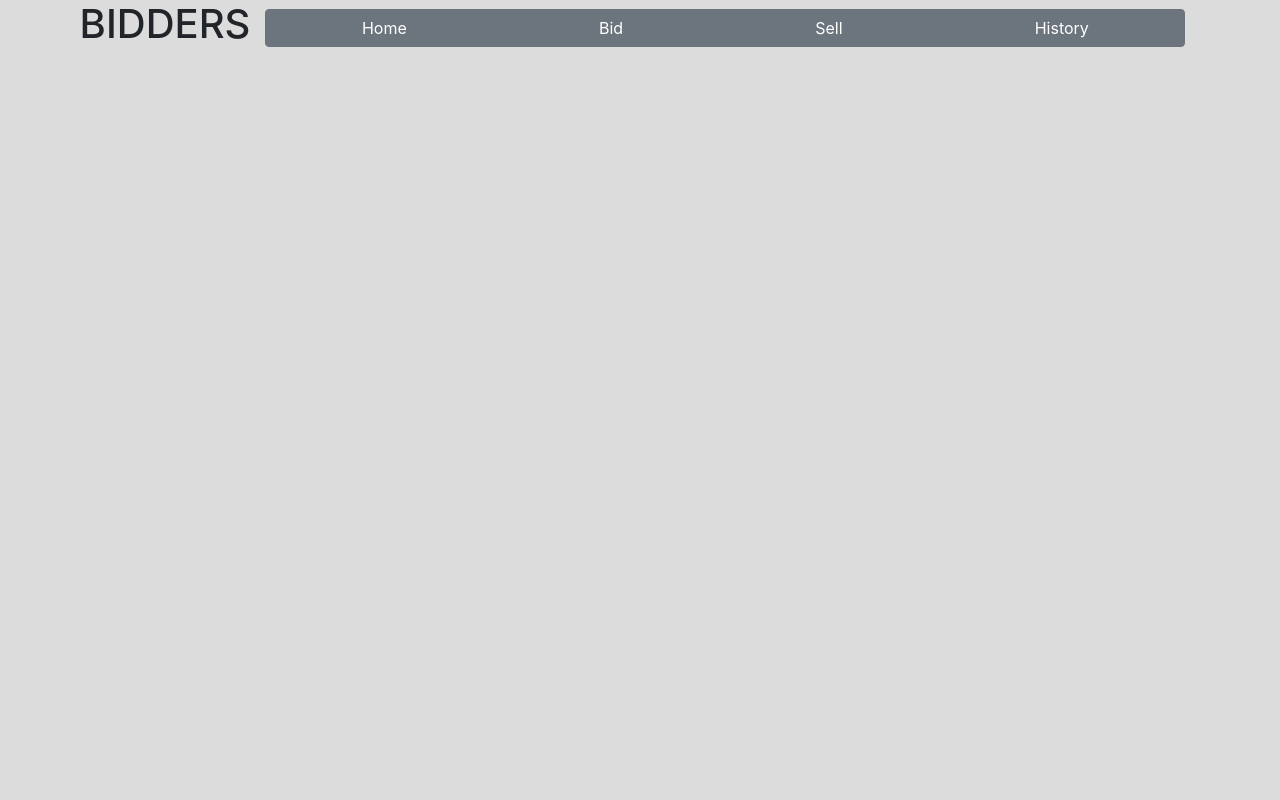
After one commit to wreed87/bidder, a Django app: page /_parent/ in a window 1280 px wide. The commit adds this page. Run offline with Django 3.2, Linux system fonts and the light colour scheme; some libraries are stand-ins or nearby versions.

Commit message:
Homepage and Ribbon

```diff
--- /dev/null
+++ b/bidder/src/myapp/templates/_parent.html
@@ -0,0 +1,35 @@
+<!-- templates/home.html -->
+{% load static %}
+<html lang="en">
+<head>
+		<!-- BootstrapCDN -->
+		<link rel="stylesheet" href="https://stackpath.bootstrapcdn.com/bootstrap/4.3.1/css/bootstrap.min.css" integrity="sha384-ggOyR0iXCbMQv3Xipma34MD+dH/1fQ784/j6cY/iJTQUOhcWr7x9JvoRxT2MZw1T" crossorigin="anonymous">
+		<script src="https://stackpath.bootstrapcdn.com/bootstrap/4.3.1/js/bootstrap.min.js" integrity="sha384-JjSmVgyd0p3pXB1rRibZUAYoIIy6OrQ6VrjIEaFf/nJGzIxFDsf4x0xIM+B07jRM" crossorigin="anonymous"></script>
+		<script src="https://code.jquery.com/jquery-3.3.1.slim.min.js" integrity="sha384-q8i/X+965DzO0rT7abK41JStQIAqVgRVzpbzo5smXKp4YfRvH+8abtTE1Pi6jizo" crossorigin="anonymous"></script>
+		<script src="https://cdnjs.cloudflare.com/ajax/libs/popper.js/1.14.7/umd/popper.min.js" integrity="sha384-UO2eT0CpHqdSJQ6hJty5KVphtPhzWj9WO1clHTMGa3JDZwrnQq4sF86dIHNDz0W1" crossorigin="anonymous"></script>
+
+    <link rel="shortcut icon" type="image/png" href="{% static 'favicon.ico' %}"/>
+    <title>Bidders | {% block title %}{% endblock %}</title>
+</head>
+
+<body style="background-color:Gainsboro;">
+{% block body %}
+	<div class="container">
+	  <div class="row justify-content-center align-items-center">
+		<h1 class="text-center">BIDDERS</h1>
+
+    <div class="col-sm-10 btn-group " role="group">
+		{% block home %}<button type="button" class="btn btn-secondary" onclick="#">Home</button>{% endblock %}
+		{% block bid %}<button type="button" class="btn btn-secondary" onclick="#">Bid</button>{% endblock %}
+		{% block sell %}<button type="button" class="btn btn-secondary" onclick="#">Sell</button>{% endblock %}
+		{% block history %}<button type="button" class="btn btn-secondary" onclick="#">History</button>{% endblock %}
+    </div>
+	</div>
+	</div>
+
+    <div id="content">
+        {% block content %}{% endblock %}
+    </div>
+	{% endblock %}
+</body>
+</html>
--- a/bidder/src/myapp/templates/login.html
+++ b/bidder/src/myapp/templates/login.html
@@ -1,4 +1,4 @@
-{% extends 'home.html' %}
+{% extends '_parent.html' %}
 <html>
 	<header>
 		{% block title %}Login{% endblock %}
@@ -25,6 +25,9 @@
 			</div>
   <div class="form-group">
     <input type="password" id="password" name="password" placeholder="password" class="form-control">
+	    <small id="passwordHelpInline" class="text">
+      <br>
+    </small>
   </div>
 			<div class="form-group row justify-content-center align-items-center">
 
--- a/bidder/src/myapp/templates/signup.html
+++ b/bidder/src/myapp/templates/signup.html
@@ -1,4 +1,4 @@
-{% extends 'home.html' %}
+{% extends '_parent.html' %}
 <html>
 	<header>
 		{% block title %}Sign Up{% endblock %}
--- a/bidder/src/myapp/urls.py
+++ b/bidder/src/myapp/urls.py
@@ -6,6 +6,7 @@ from .views import HomePageView
 
 urlpatterns = [
 	path('signup/', views.myapp_signup, name='myapp'),
-    path('home/', HomePageView.as_view(), name='home'),
+    path('_parent/', HomePageView.as_view(), name='_parent'),
     path('', views.myapp_login, name='myapp'),
+    path('home/', views.myapp_home, name='myapp'),
 ]
--- a/bidder/src/myapp/views.py
+++ b/bidder/src/myapp/views.py
@@ -118,6 +118,9 @@ def myapp_signup(request): #server takes a request
 def myapp_login(request): #server takes a request
 	return render(request,'login.html',{})
 
-#parent page
+def myapp_home(request): #server takes a request
+	return render(request,'home.html',{})
+
+#parent template page
 class HomePageView(TemplateView):
-    template_name = 'home.html'
+    template_name = '_parent.html'
```
Also changed, not shown: bidder/src/myapp/templates/home.html (+9 -30 lines).
